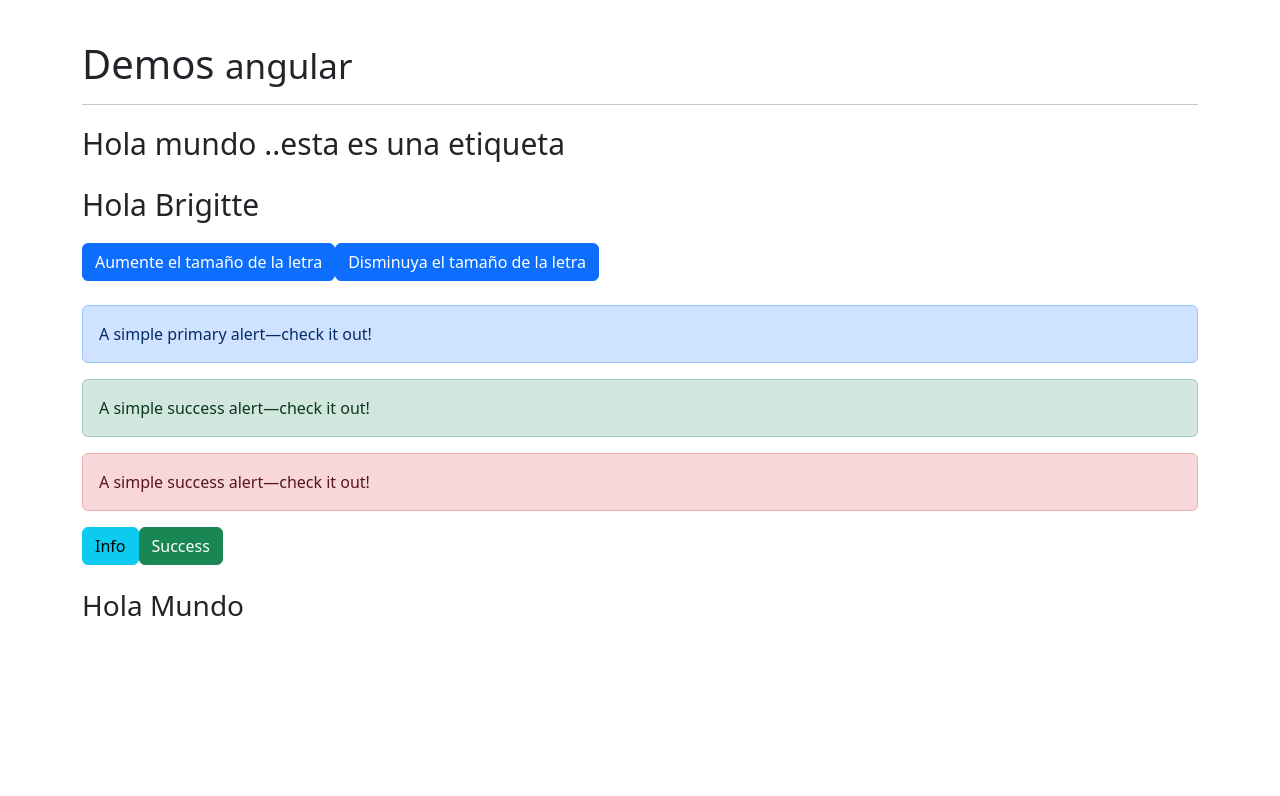
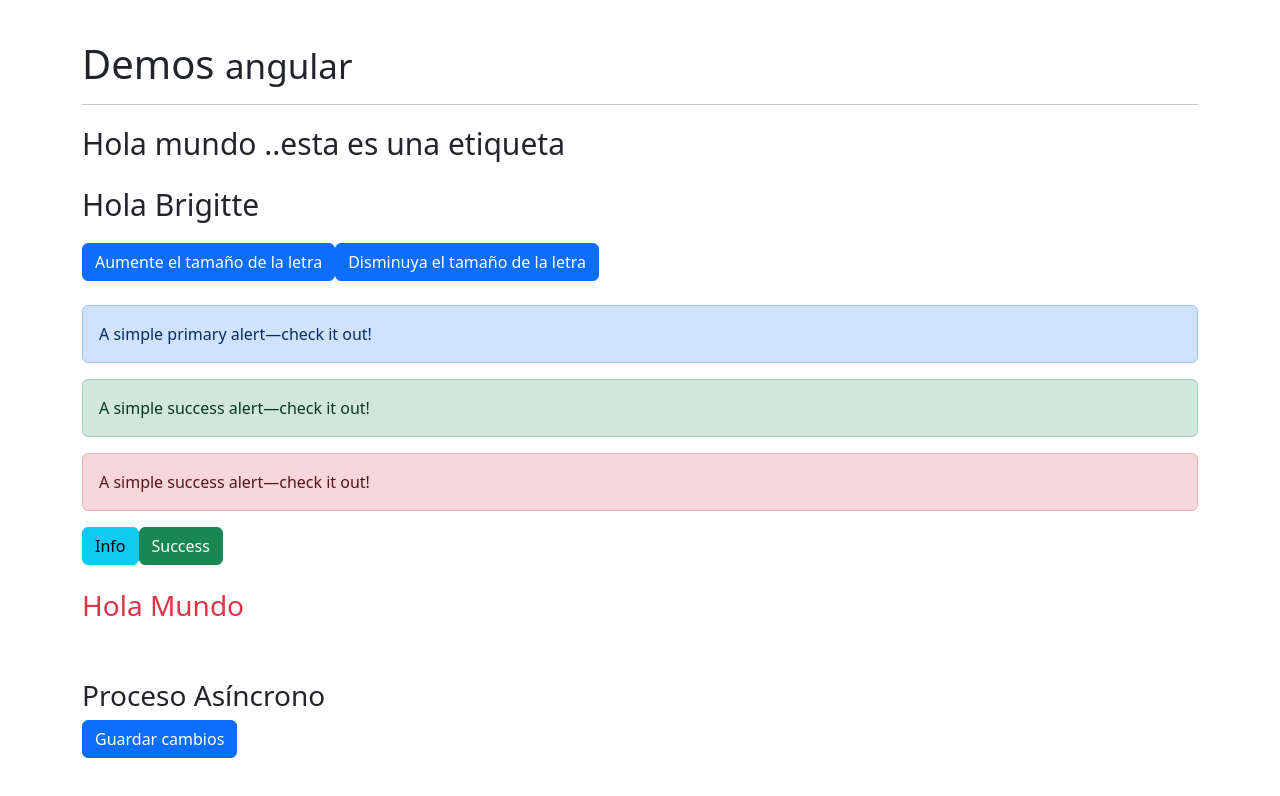
Before and after one commit to Brigitte9219/Angular_MasDeAngular, an Angular app: page / in a window 1280 px wide. Shown: the top 796 px of the page. Built offline with nearby package versions, Linux system fonts and the light colour scheme.

Commit message:
Proceso asíncrono..cambia el texto..cambian los botones...

```diff
--- a/package.json
+++ b/package.json
@@ -18,6 +18,7 @@
     "@angular/platform-browser": "^16.2.0",
     "@angular/platform-browser-dynamic": "^16.2.0",
     "@angular/router": "^16.2.0",
+    "@fortawesome/fontawesome-free": "^6.5.1",
     "bootstrap": "^5.3.2",
     "jquery": "^3.7.1",
     "popper.js": "^1.16.1",
--- a/src/app/components/clases/clases.component.html
+++ b/src/app/components/clases/clases.component.html
@@ -16,7 +16,21 @@
 <button type="button" class="btn btn-success" (click)="alerta='alert-success'">Success</button>
 
 <br><br>
-<!--Cambia el color del texto en caso de ser verdadero-->
-<h3 [ngClass]=" {'text-danger':false}" >
+<!--Cambia el color del texto en caso de ser verdadero....DUDOSO-->
+<h3 [ngClass]=" {'text-danger':'propiedades.danger', 'text-info': '!propiedades.danger'}" >
 Hola Mundo
 </h3>
+<br><br>
+
+<h3>Proceso Asíncrono</h3>
+
+<button (click)="ejecutar()"
+class="btn btn-primary"
+type="button" name="button"
+[disabled]="loading" >
+
+<i [ngClass]="{'fa-save':!loading, 'fa-refresh fa-spin':loading}"
+class="fa"></i>
+<span *ngIf="!loading">Guardar cambios</span>
+<span *ngIf="loading">Espere por favor</span>
+</button>
--- a/src/app/components/clases/clases.component.ts
+++ b/src/app/components/clases/clases.component.ts
@@ -8,5 +8,14 @@ import { Component } from '@angular/core';
 export class ClasesComponent {
 
   alerta:string="alert-danger"
+  loading:boolean=false
 
+  propiedades:Object={
+    danger:false
+  }
+
+  ejecutar(){
+    this.loading=true;
+    setTimeout(()=> this.loading=false, 3000)
+  }
 }
--- a/src/styles.css
+++ b/src/styles.css
@@ -1,3 +1,4 @@
 .main-container{
   margin-top: 40px;
 }
+@import "~@fortawesome/fontawesome-free/css/all.css";
```
Also changed, not shown: 1 other file (tests, documents, lock files or other folders).
